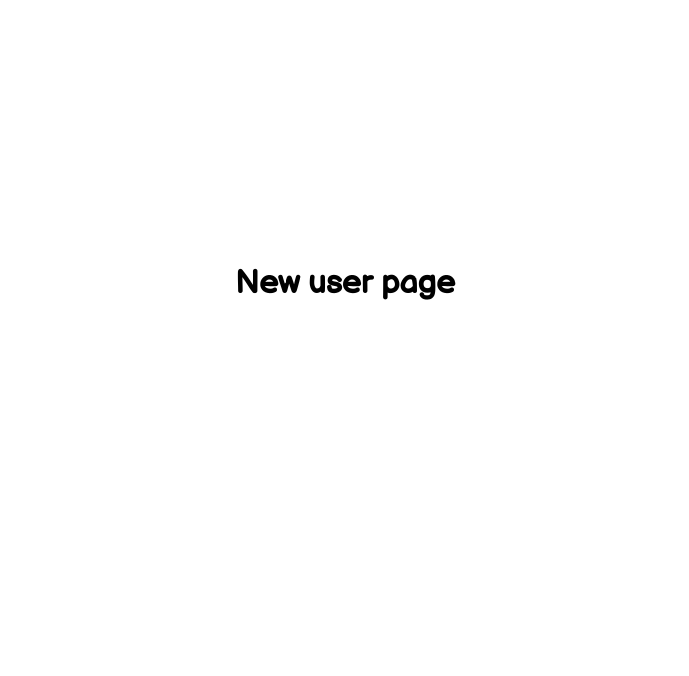
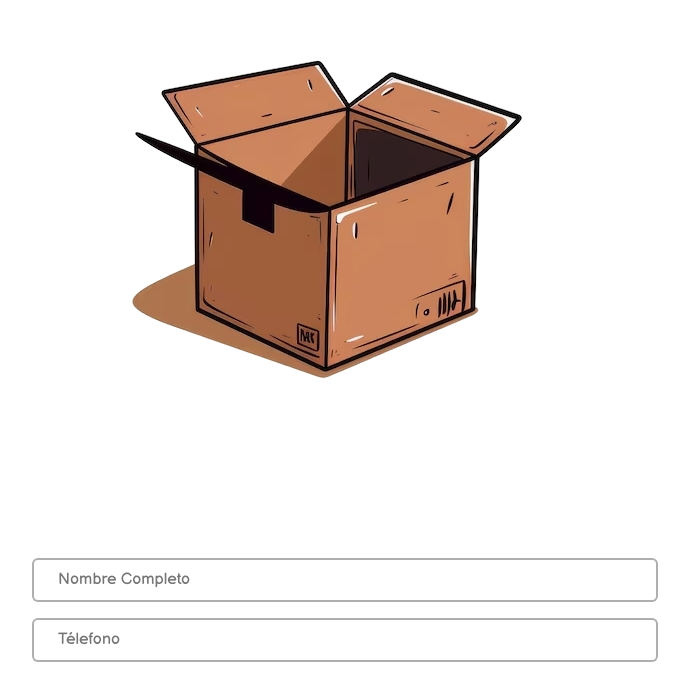
Before and after one commit to fidelChoqueDev/inventario-frontend, a React (Vite) app: page /register in a window 1280 px wide. Shown: the part 116-792 px from the top of the page, without its empty margins (295-984 px from the left). Built offline with nearby package versions, Linux system fonts and the light colour scheme.

Commit message:
feat: add RegisterUserPage component

```diff
--- a/src/pages/RegisterUserPage.tsx
+++ b/src/pages/RegisterUserPage.tsx
@@ -1,9 +1,11 @@
+import RegisterForm from "../components/RegisterForm/RegisterForm.tsx"
 
 const CreateUserPage = () => {
   return (
-    <div>
-      <h1>New user page</h1>
-    </div>
+    <main>
+      <img src="/clean-box.png" alt="Box" />
+      <RegisterForm/>
+    </main>
   )
 }
 
```
